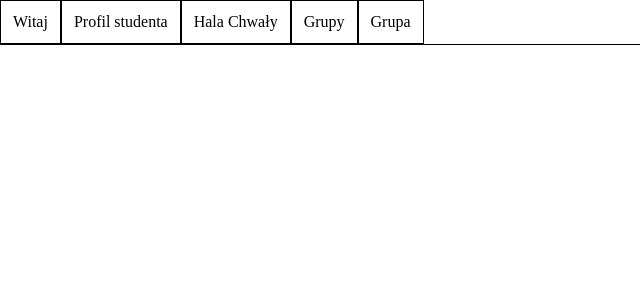
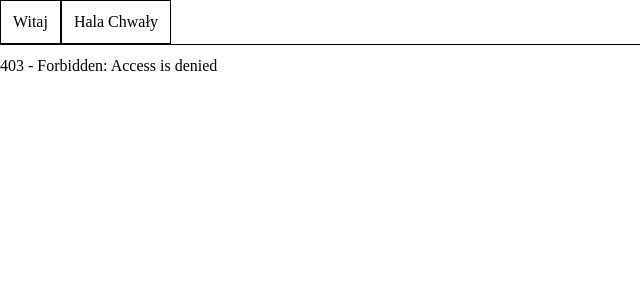
Before and after one commit to Jullija/oops, a React (Vite) app in the folder frontend/: page /groups in a window 1280 px wide. Shown: the top 300 px of the page, without its empty margins (0-640 px from the left). Built offline with nearby package versions, Linux system fonts and the light colour scheme.

Commit message:
FE: Role based access to the pages (#29)
* initial draft

* added role based access

* fix imports

* fix imports

* little corrections

* change file structure

---------

Co-authored-by: AnCichocka <annacichocka.poczta@gmail.com>

```diff
--- a/frontend/src/components/Navbar.tsx
+++ b/frontend/src/components/Navbar.tsx
@@ -2,6 +2,8 @@ import { useNavigate } from "react-router-dom";
 import { navigationItems } from "../router/paths";
 import { Styles } from "../utils/Styles";
 import { useEditionSelection } from "../hooks/common/useEditionSelection";
+import { useUser } from "../hooks/common/useUser";
+import { hasRole } from "../utils/utils";
 
 const styles: Styles = {
   container: {
@@ -31,12 +33,15 @@ export const Navbar = () => {
   const navigate = useNavigate();
   const { editions, selectedEdition, handleEditionChange } =
     useEditionSelection();
+  const { user } = useUser();
 
   const showEditionSelection = editions.length > 1;
 
   return (
     <div style={styles.container}>
-      {navigationItems.map((item, index) => (
+      {navigationItems
+        .filter((item) => hasRole(user, item.allowedRoles))
+        .map((item, index) => (
           <div
             key={index}
             onClick={() => navigate(item.path)}
--- a/frontend/src/contexts/apolloClientContext.tsx
+++ b/frontend/src/contexts/apolloClientContext.tsx
@@ -1,4 +1,3 @@
-import { ReactNode, useContext } from "react";
 import {
   ApolloClient,
   InMemoryCache,
@@ -6,6 +5,7 @@ import {
   createHttpLink,
 } from "@apollo/client";
 import { setContext } from "@apollo/client/link/context";
+import { ReactNode, useContext, useEffect, useState } from "react";
 import { User, UserContext } from "../contexts/userContext";
 import { Roles } from "../utils/types";
 
@@ -17,16 +17,18 @@ const httpLink = createHttpLink({
 
 const createAuthLink = (user?: User) =>
   setContext((_, { headers }) => {
+    const roleHeader =
+      user && user.userId !== "unauthenticated"
+        ? {
+            "x-hasura-user-id": user.userId,
+            "x-hasura-role": user.role.toLowerCase(),
+          }
+        : { "x-hasura-role": Roles.UNAUTHENTICATED_USER };
     return {
       headers: {
         ...headers,
         "x-hasura-admin-secret": "admin_secret",
-        ...(user?.userId !== "unauthenticated" && user
-          ? {
-              "x-hasura-user-id": user?.userId,
-              "x-hasura-role": user?.role.toLowerCase(),
-            }
-          : { "x-hasura-role": Roles.UNAUTHENTICATED_USER }),
+        ...roleHeader,
       },
     };
   });
@@ -40,9 +42,14 @@ const initializeApolloClient = (user?: User) => {
 };
 
 export const ApolloClientProvider = ({ children }: { children: ReactNode }) => {
-  const userContext = useContext(UserContext);
+  const context = useContext(UserContext);
+  const [client, setClient] = useState(() =>
+    initializeApolloClient(context?.user),
+  );
 
-  const client = initializeApolloClient(userContext?.user);
+  useEffect(() => {
+    setClient(initializeApolloClient(context?.user));
+  }, [context]);
 
   return <ApolloProvider client={client}>{children}</ApolloProvider>;
 };
--- a/frontend/src/router/paths.tsx
+++ b/frontend/src/router/paths.tsx
@@ -1,65 +1,112 @@
+export enum Roles {
+  ADMIN = "admin",
+  COORDINATOR = "coordinator",
+  STUDENT = "student",
+  TEACHER = "teacher",
+  UNAUTHENTICATED_USER = "unauthenticated_user",
+}
+
 const commonPaths = {
-  Default: "/",
-  Welcome: "/welcome",
-  HallOfFame: "/hall-of-fame",
+  Default: {
+    path: "/",
+    allowedRoles: [
+      Roles.UNAUTHENTICATED_USER,
+      Roles.STUDENT,
+      Roles.TEACHER,
+      Roles.ADMIN,
+      Roles.COORDINATOR,
+    ],
+  },
+  Welcome: {
+    path: "/welcome",
+    allowedRoles: [
+      Roles.UNAUTHENTICATED_USER,
+      Roles.STUDENT,
+      Roles.TEACHER,
+      Roles.ADMIN,
+      Roles.COORDINATOR,
+    ],
+  },
+  HallOfFame: {
+    path: "/hall-of-fame",
+    allowedRoles: [
+      Roles.UNAUTHENTICATED_USER,
+      Roles.STUDENT,
+      Roles.TEACHER,
+      Roles.ADMIN,
+      Roles.COORDINATOR,
+    ],
+  },
 };
 
 const studentPaths = {
-  StudentProfile: "/student-profile",
+  StudentProfile: {
+    path: "/student-profile",
+    allowedRoles: [Roles.STUDENT],
+  },
 };
 
 const teacherPaths = {
-  StudentProfile: "/teacher/student-profile",
-  Groups: "/groups",
-  Group: "/group",
-};
-
-// do not use outside ./router
-export const pathsWithParameters = {
-  common: { ...commonPaths },
-  student: { ...studentPaths },
-  teacher: {
-    ...teacherPaths,
-    StudentProfile: `${teacherPaths.StudentProfile}/:id`,
-    Group: `${teacherPaths.Group}/:id`,
+  StudentProfile: {
+    path: "/teacher/student-profile/:id",
+    allowedRoles: [Roles.TEACHER, Roles.ADMIN, Roles.COORDINATOR],
+  },
+  Groups: {
+    path: "/groups",
+    allowedRoles: [Roles.TEACHER, Roles.ADMIN, Roles.COORDINATOR],
+  },
+  Group: {
+    path: "/group/:id",
+    allowedRoles: [Roles.TEACHER, Roles.ADMIN, Roles.COORDINATOR],
   },
 };
 
+export const pathsWithParameters = {
+  common: commonPaths,
+  student: studentPaths,
+  teacher: teacherPaths,
+};
+
 export const pathsGenerator = {
-  common: { ...commonPaths },
-  student: { ...studentPaths },
+  common: Object.fromEntries(
+    Object.entries(commonPaths).map(([key, value]) => [key, value.path]),
+  ),
+  student: Object.fromEntries(
+    Object.entries(studentPaths).map(([key, value]) => [key, value.path]),
+  ),
   teacher: {
-    ...teacherPaths,
-    StudentProfile: (id: string) => `${teacherPaths.StudentProfile}/${id}`,
-    Group: (id: string) => `${teacherPaths.Group}/${id}`,
+    Groups: teacherPaths.Groups.path,
+    Group: (id: string) => `${teacherPaths.Group.path.replace(":id", id)}`,
+    StudentProfile: (id: string) =>
+      `${teacherPaths.StudentProfile.path.replace(":id", id)}`,
   },
 };
 
 type NavigationItem = {
   title: string;
   path: string;
+  allowedRoles: Roles[];
 };
 
-// TODO return navbar items based on user role
 export const navigationItems: NavigationItem[] = [
   {
     title: "Witaj",
-    path: pathsWithParameters.common.Welcome,
+    path: pathsWithParameters.common.Welcome.path,
+    allowedRoles: pathsWithParameters.common.Welcome.allowedRoles,
   },
   {
     title: "Profil studenta",
-    path: pathsWithParameters.student.StudentProfile,
+    path: pathsWithParameters.student.StudentProfile.path,
+    allowedRoles: pathsWithParameters.student.StudentProfile.allowedRoles,
   },
   {
     title: "Hala Chwały",
-    path: pathsWithParameters.common.HallOfFame,
+    path: pathsWithParameters.common.HallOfFame.path,
+    allowedRoles: pathsWithParameters.common.HallOfFame.allowedRoles,
   },
   {
     title: "Grupy",
-    path: pathsWithParameters.teacher.Groups,
-  },
-  {
-    title: "Grupa",
-    path: pathsWithParameters.teacher.Group,
+    path: pathsWithParameters.teacher.Groups.path,
+    allowedRoles: pathsWithParameters.teacher.Groups.allowedRoles,
   },
 ];
--- /dev/null
+++ b/frontend/src/router/protectedRoute.tsx
@@ -0,0 +1,18 @@
+import { ReactElement } from "react";
+import { hasRole } from "../utils/utils";
+import { Forbidden } from "../screens/Forbidden/Forbidden";
+import { useUser } from "../hooks/common/useUser";
+import { Roles } from "../utils/types";
+
+type ProtectedRouteProps = {
+  element: ReactElement;
+  allowedRoles: Roles[];
+};
+
+export const ProtectedRoute = ({
+  element,
+  allowedRoles,
+}: ProtectedRouteProps) => {
+  const { user } = useUser();
+  return hasRole(user, allowedRoles) ? element : <Forbidden />;
+};
--- a/frontend/src/router/routes.tsx
+++ b/frontend/src/router/routes.tsx
@@ -7,41 +7,75 @@ import { TeacherStudentProfile } from "../screens/StudentProfile/TeacherStudentP
 import { Groups } from "../screens/Groups/Groups";
 import { Group } from "../screens/Group/Group";
 import { Welcome } from "../screens/Welcome/Welcome";
+import { ProtectedRoute } from "./ProtectedRoute";
+
+const commonPaths = pathsWithParameters.common;
+const studentPaths = pathsWithParameters.student;
+const teacherPaths = pathsWithParameters.teacher;
 
 export const routes = createBrowserRouter([
   {
-    path: pathsWithParameters.common.Default,
+    path: commonPaths.Default.path,
     element: <Root />,
     children: [
       {
-        path: pathsWithParameters.common.Default,
+        path: commonPaths.Default.path,
         element: <Welcome />,
         index: true,
       },
       {
-        path: pathsWithParameters.common.Welcome,
-        element: <Welcome />,
+        path: commonPaths.Welcome.path,
+        element: (
+          <ProtectedRoute
+            element={<Welcome />}
+            allowedRoles={commonPaths.Welcome.allowedRoles}
+          />
+        ),
       },
       {
-        path: pathsWithParameters.student.StudentProfile,
-        element: <StudentProfile />,
-      },
-      // TODO probably distinct teacher and user hall of fame
-      {
-        path: pathsWithParameters.common.HallOfFame,
-        element: <HallOfFame />,
+        path: studentPaths.StudentProfile.path,
+        element: (
+          <ProtectedRoute
+            element={<StudentProfile />}
+            allowedRoles={studentPaths.StudentProfile.allowedRoles}
+          />
+        ),
       },
       {
-        path: pathsWithParameters.teacher.Groups,
-        element: <Groups />,
+        path: commonPaths.HallOfFame.path,
+        element: (
+          <ProtectedRoute
+            element={<HallOfFame />}
+            allowedRoles={commonPaths.HallOfFame.allowedRoles}
+          />
+        ),
       },
       {
-        path: pathsWithParameters.teacher.Group,
-        element: <Group />,
+        path: teacherPaths.Groups.path,
+        element: (
+          <ProtectedRoute
+            element={<Groups />}
+            allowedRoles={teacherPaths.Groups.allowedRoles}
+          />
+        ),
       },
       {
-        path: pathsWithParameters.teacher.StudentProfile,
-        element: <TeacherStudentProfile />,
+        path: teacherPaths.Group.path,
+        element: (
+          <ProtectedRoute
+            element={<Group />}
+            allowedRoles={teacherPaths.Group.allowedRoles}
+          />
+        ),
+      },
+      {
+        path: teacherPaths.StudentProfile.path,
+        element: (
+          <ProtectedRoute
+            element={<TeacherStudentProfile />}
+            allowedRoles={teacherPaths.StudentProfile.allowedRoles}
+          />
+        ),
       },
     ],
   },
--- /dev/null
+++ b/frontend/src/screens/Forbidden/Forbidden.tsx
@@ -0,0 +1,3 @@
+export function Forbidden() {
+  return <div>403 - Forbidden: Access is denied</div>;
+}
--- a/frontend/src/screens/Welcome/Welcome.tsx
+++ b/frontend/src/screens/Welcome/Welcome.tsx
@@ -7,7 +7,6 @@ import { pathsGenerator } from "../../router/paths";
 import { Styles } from "../../utils/Styles";
 import { Roles } from "../../utils/types";
 
-// TODO: again - chat gptd styles, also do not bother about this component, it is temporary till login isn't implemented
 const styles: Styles = {
   container: {
     display: "flex",
@@ -39,8 +38,7 @@ export const Welcome = () => {
   const { user: selectedUser, setUser } = useUser();
   const { loading, error, data } = useAllUsersQuery({
     context: {
-      header: { "X-hasura-role": Roles.UNAUTHENTICATED_USER },
-      noAuth: true,
+      headers: { "x-hasura-role": Roles.UNAUTHENTICATED_USER },
     },
   });
   const [searchTerm, setSearchTerm] = useState("");
@@ -59,11 +57,15 @@ export const Welcome = () => {
 
   const handleUserSelect = (user: User) => {
     setUser(user);
-    navigate(pathsGenerator.student.StudentProfile);
+    navigate(
+      user.role === Roles.STUDENT
+        ? pathsGenerator.student.StudentProfile
+        : pathsGenerator.teacher.Groups,
+    );
   };
 
   if (loading) return <div>Ładowanie...</div>;
-  if (error) return <div>Błąd podczas ładowania uzytkowników.</div>;
+  if (error) return <div>Błąd podczas ładowania użytkowników.</div>;
 
   return (
     <div style={styles.container}>
@@ -106,7 +108,7 @@ export const Welcome = () => {
       <div style={styles.selectedUser}>
         {selectedUser && (
           <div>
-            <h2>Wybrany uzytkownik:</h2>
+            <h2>Wybrany użytkownik:</h2>
             <p>Nick: {selectedUser.nick}</p>
             <p>Rola: {selectedUser.role}</p>
             <p>ID: {selectedUser.userId}</p>
--- /dev/null
+++ b/frontend/src/utils/utils.ts
@@ -0,0 +1,9 @@
+import { Roles } from "./types";
+
+type User = {
+  role: string;
+};
+
+export function hasRole(user: User, allowedRoles: Roles[]) {
+  return allowedRoles.includes(user.role as Roles);
+}
```
Lines whose indentation alone changed are shown as unchanged.
